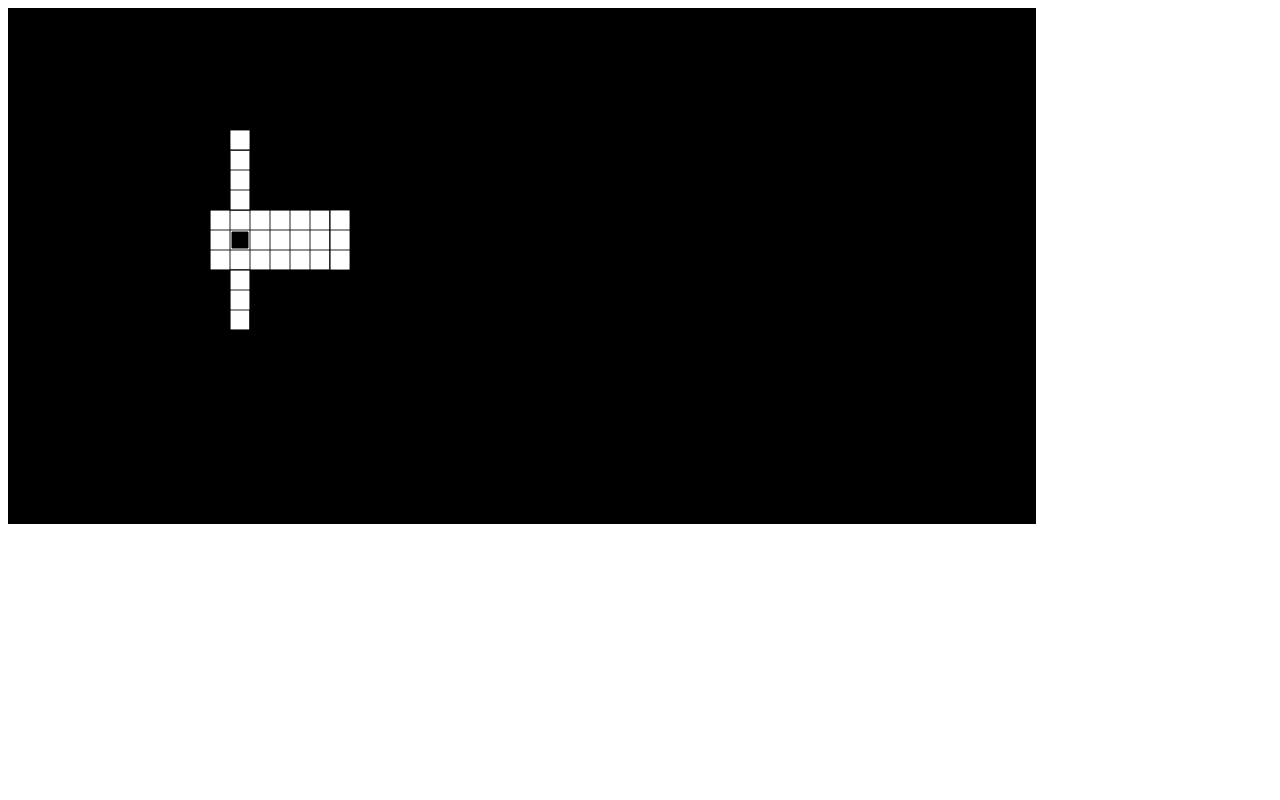
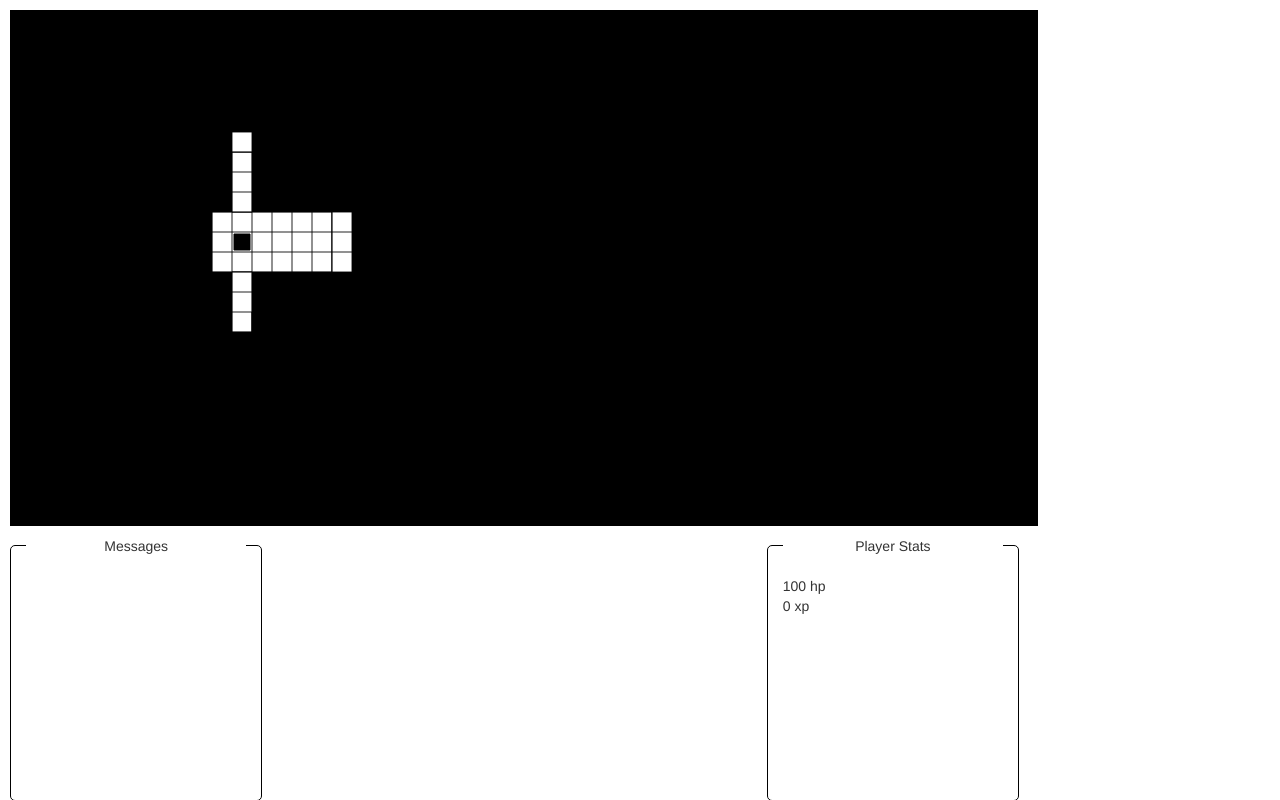
Before and after one commit to WizardOfHaas/agame, a plain HTML site: page index.html in a window 1280 px wide. Drawn offline with nearby package versions, Linux system fonts and the light colour scheme.

Commit message:
making some visual changes

```diff
--- a/css/game.css
+++ b/css/game.css
@@ -12,16 +12,34 @@ canvas#player-canvas{
 }
 
 div#hud{
-	width: 100%;
+	width: 1024px;
 	position: absolute;
 	top: 530px;
+	padding-left: 15px;
+	padding-top: 15px;
 }
 
 div#msg{
-	width: 30%;
 	overflow: hidden;
 }
 
-div.msg{
-	margin: 5px;
+div.player-stats{
 }
+
+div.game-container{
+	width: 1024px;
+	padding: 10px;
+}
+
+.hud-element{
+	border: 1px solid black;
+	border-radius: 5px;
+	height: 256px;
+}
+
+.hud-element > p{
+	text-align: center;
+	background-color: #FFFFFF;
+	position: relative;
+	top: -10px;
+}
--- a/data/games/test/game.json
+++ b/data/games/test/game.json
@@ -10,6 +10,11 @@
 			"location": [11, 11],
 			"shade": true,
 			"view_distance": 11,
+			"stats": {
+				"max_hp": 100,
+				"hp": 100,
+				"xp": 0
+			},
 			"style": {
 				"fill": "#000000"
 			},
@@ -23,7 +28,9 @@
 	"hud": {
 		"elements": {
 			"id": "#hud",
-			"msg": "#msg"
+			"msg": "#msg",
+			"hp": "#hp",
+			"xp": "#xp"
 		},
 		"messages": []
 	},
--- a/data/games/test/scripts.js
+++ b/data/games/test/scripts.js
@@ -15,6 +15,8 @@ var item_events = {
 
 //Player event functions
 function player_move_event(player, game){
+	player.stats.xp++;
+
 	if(player.wetness && player.wetness > 0){
 		player.wetness--;
 
--- a/index.html
+++ b/index.html
@@ -1,20 +1,47 @@
 
 <html>
 	<head>
+		<script src="https://ajax.googleapis.com/ajax/libs/jquery/2.2.3/jquery.min.js"></script>
+
 		<link rel="stylesheet" type="text/css" href="css/game.css">
+
+		<!-- Latest compiled and minified CSS -->
+		<link rel="stylesheet" href="https://maxcdn.bootstrapcdn.com/bootstrap/3.3.6/css/bootstrap.min.css" integrity="sha384-1q8mTJOASx8j1Au+a5WDVnPi2lkFfwwEAa8hDDdjZlpLegxhjVME1fgjWPGmkzs7" crossorigin="anonymous">
+
+		<!-- Optional theme -->
+		<link rel="stylesheet" href="https://maxcdn.bootstrapcdn.com/bootstrap/3.3.6/css/bootstrap-theme.min.css" integrity="sha384-fLW2N01lMqjakBkx3l/M9EahuwpSfeNvV63J5ezn3uZzapT0u7EYsXMjQV+0En5r" crossorigin="anonymous">
+
+		<!-- Latest compiled and minified JavaScript -->
+		<script src="https://maxcdn.bootstrapcdn.com/bootstrap/3.3.6/js/bootstrap.min.js" integrity="sha384-0mSbJDEHialfmuBBQP6A4Qrprq5OVfW37PRR3j5ELqxss1yVqOtnepnHVP9aJ7xS" crossorigin="anonymous"></script>
 	</head>
 
 	<body>
-		<script src="https://ajax.googleapis.com/ajax/libs/jquery/2.2.3/jquery.min.js"></script>
 		<script src="js/engine.js"></script>
 
-		<div>
-			<canvas id="map-canvas" class="game" width="1024" height="512"></canvas>
-			<canvas id="player-canvas" class="game" width="1024" height="512"></canvas>
-		</div>
+		<div class="game-container">
+			<div>
+				<canvas id="map-canvas" class="game" width="1024" height="512"></canvas>
+				<canvas id="player-canvas" class="game" width="1024" height="512"></canvas>
+			</div>
 
-		<div id="hud">
-			<div id="msg">
+			<div id="hud" class="row">
+				<div class="col-md-3  hud-element">
+					<p>Messages</p>
+					<div id="msg">
+					</div>
+				</div>
+
+				<div class="com-md-6">
+				</div>
+
+				<div class="col-md-6">
+				</div>
+
+				<div class="player-stats col-md-3 hud-element">
+					<p>Player Stats</p>
+					<div id="hp"></div>
+					<div id="xp"></div>
+				</div>
 			</div>
 		</div>
 
--- a/js/engine.js
+++ b/js/engine.js
@@ -228,6 +228,14 @@ function render_player(ctx, player, game){
 	);
 
 	ctx.stroke();
+
+	render_hud(player, game);
+}
+
+function render_hud(player, game){
+	//Populate HUD
+	$(game.hud.elements.hp).html(player.stats.hp + " hp");
+	$(game.hud.elements.xp).html(player.stats.xp + " xp");
 }
 
 function within_map(location, game){
```
